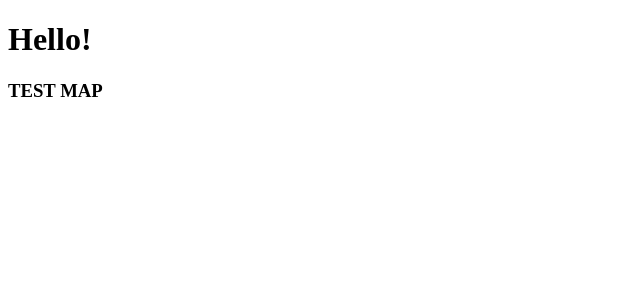
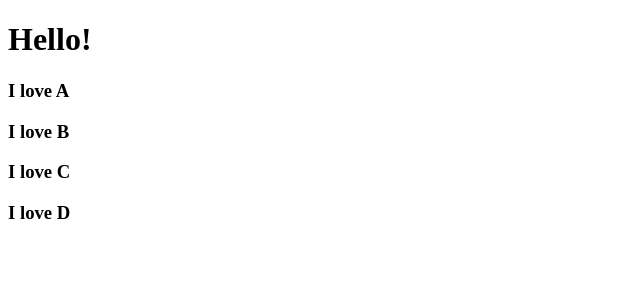
Before and after one commit to ejymate/movie_app_2020, a React (Create React App) app: page / in a window 1280 px wide. Shown: the top 300 px of the page, without its empty margins (0-640 px from the left). Built offline with nearby package versions, Linux system fonts and the light colour scheme.

Commit message:
#2.1 Reuable Component with JSX + Props

```diff
--- a/src/App.js
+++ b/src/App.js
@@ -1,11 +1,17 @@
 import React from "react";
-import Test from "./Test";
+
+function Food({ fav }) {
+  return <h3>I love {fav}</h3>;
+}
 
 function App() {
   return (
     <div>
       <h1>Hello!</h1>
-      <Test />
+      <Food fav="A" />
+      <Food fav="B" />
+      <Food fav="C" />
+      <Food fav="D" />
     </div>
   );
 }
--- a/src/Test.js
+++ /dev/null
@@ -1,7 +0,0 @@
-import React from "react";
-
-function Map() {
-  return <h3>TEST MAP</h3>;
-}
-
-export default Map;
```
